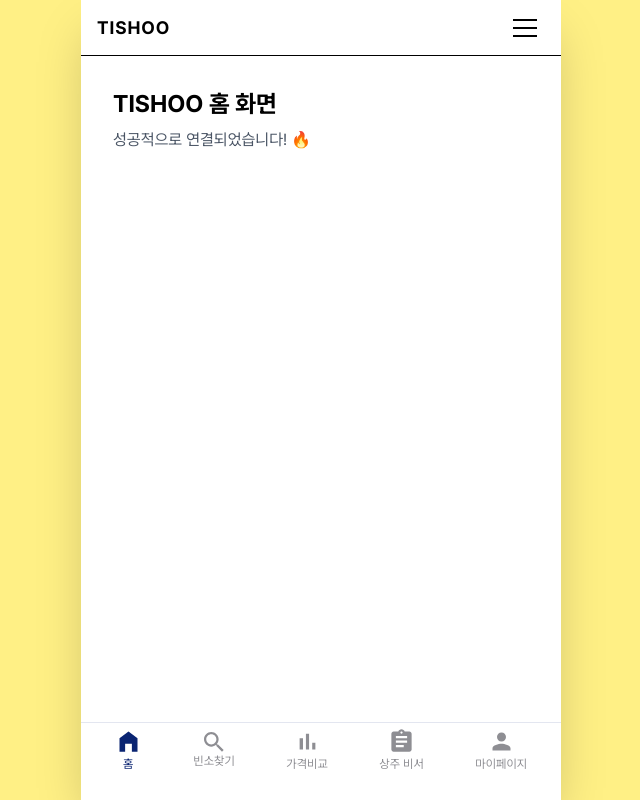
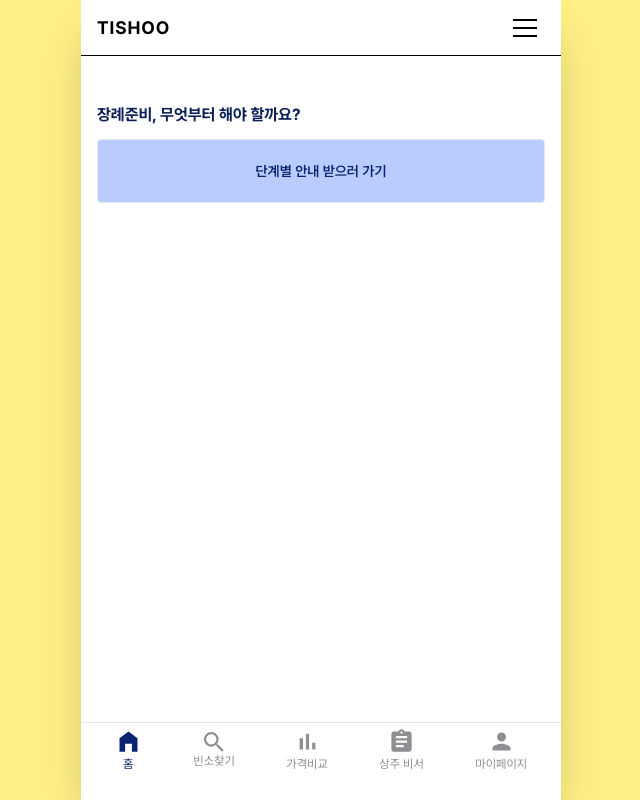
Before and after one commit to dokkk0dahee/Tishoo, a React (Vite) app: page / in a window 1280 px wide. Shown: the whole page, without its empty margins (319-959 px from the left). Built offline with nearby package versions, Linux system fonts and the light colour scheme.

Commit message:
[FEAT] 온보딩 버튼 생성

```diff
--- a/src/pages/Home.jsx
+++ b/src/pages/Home.jsx
@@ -1,10 +1,17 @@
 // src/pages/Home.jsx
 const Home = () => {
     return (
-        <div className="p-4">
-        <h1 className="text-2xl font-bold">TISHOO 홈 화면</h1>
-        <p className="mt-2 text-gray-600">성공적으로 연결되었습니다! 🔥</p>
+    <div className="pt-[31px] gap-[30px]">
+        <div>
+            <h6 className="text-[16px] font-bold text-[#0B1F57] line-height-[22px] mb-[12px]">
+                장례준비, 무엇부터 해야 할까요?
+            </h6>
+            <button className="w-full h-[64px] bg-[#B9CCFD] rounded rouned-[8px] border-[1px] border-[#E3E6F0]
+                text-[#0A2472] text-[14px] font-semibold">
+                단계별 안내 받으러 가기
+            </button>
         </div>
+    </div>
     );
 };
 export default Home;
--- /dev/null
+++ b/src/pages/Onboarding.jsx
@@ -0,0 +1,9 @@
+const Onboarding = () => {
+    return (
+        <div className="onboarding">
+
+        </div>
+    );
+};
+
+export default Onboarding;
```
